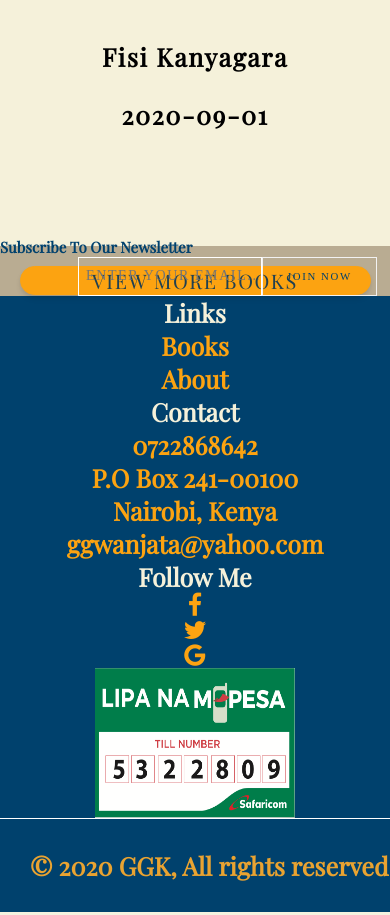
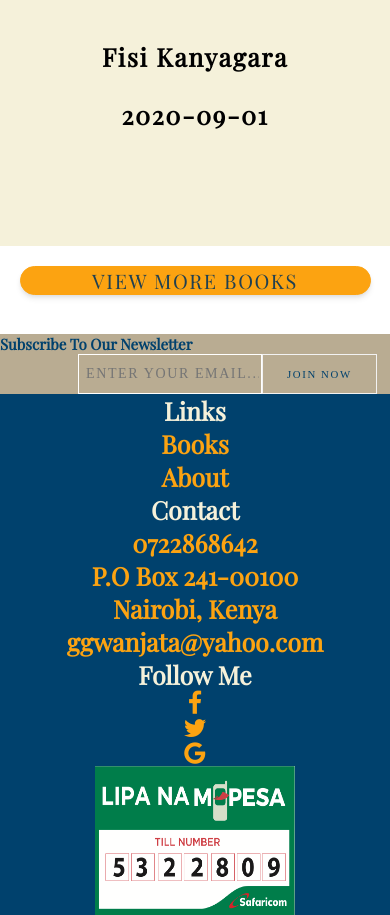
Before and after one commit to KingSonkorey69/website, a PHP site: page / in a window 390 px wide; the page is wider, and only the part inside the window is pictured. Shown: the part 4940-5855 px from the top of that part. Run offline with PHP 8.4, Linux system fonts and the light colour scheme; data comes from the database, SQL or seed files in the repository; data that the repository does not hold is empty; a stand-in replaces the project's code that opens the database connection; some libraries are stand-ins or nearby versions.

Commit message:
changed media query

```diff
--- a/assets/css/kim.css
+++ b/assets/css/kim.css
@@ -699,11 +699,11 @@ span{
       width: 90%;
    }
    .newsletter{
-      margin-top:-15%;
+      margin-top:10%;
       display:flex;
       align-items: center;
       flex-direction: column;
-      height: 20%;
+      height: 50%;
    }
    .sub span{
       display: flex;
```
